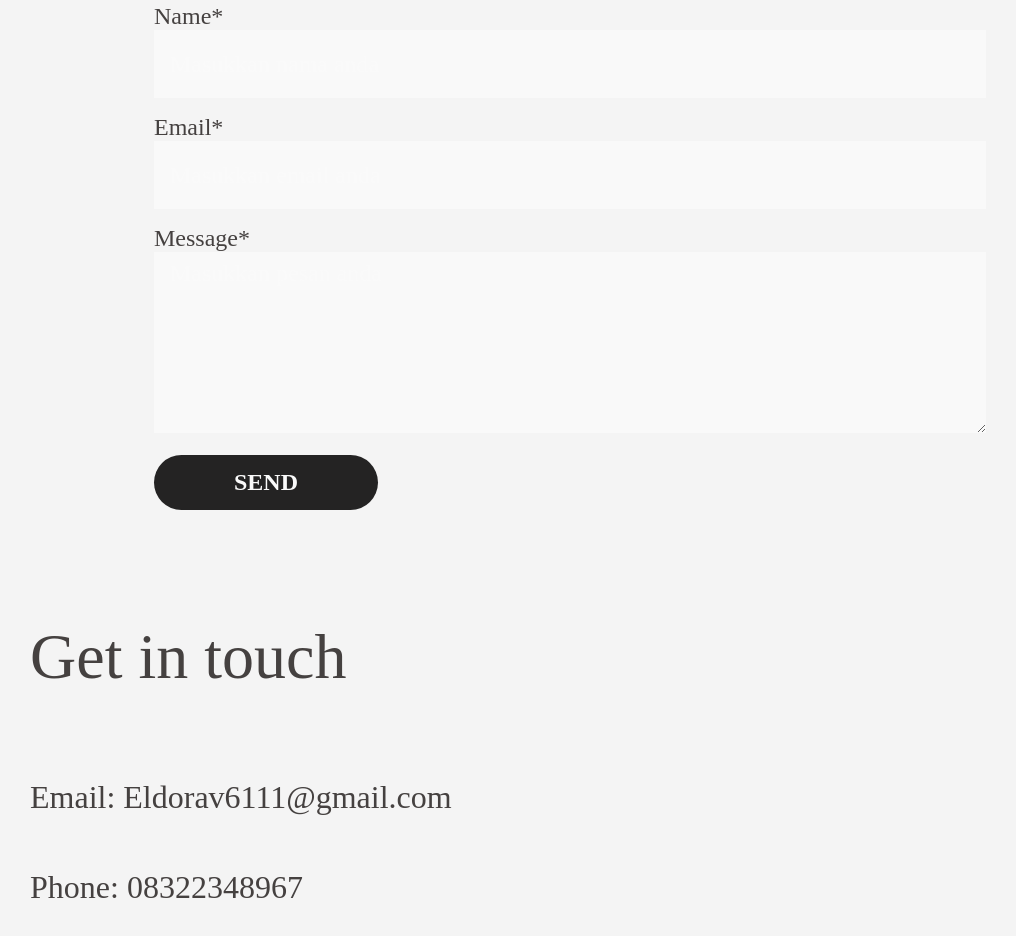
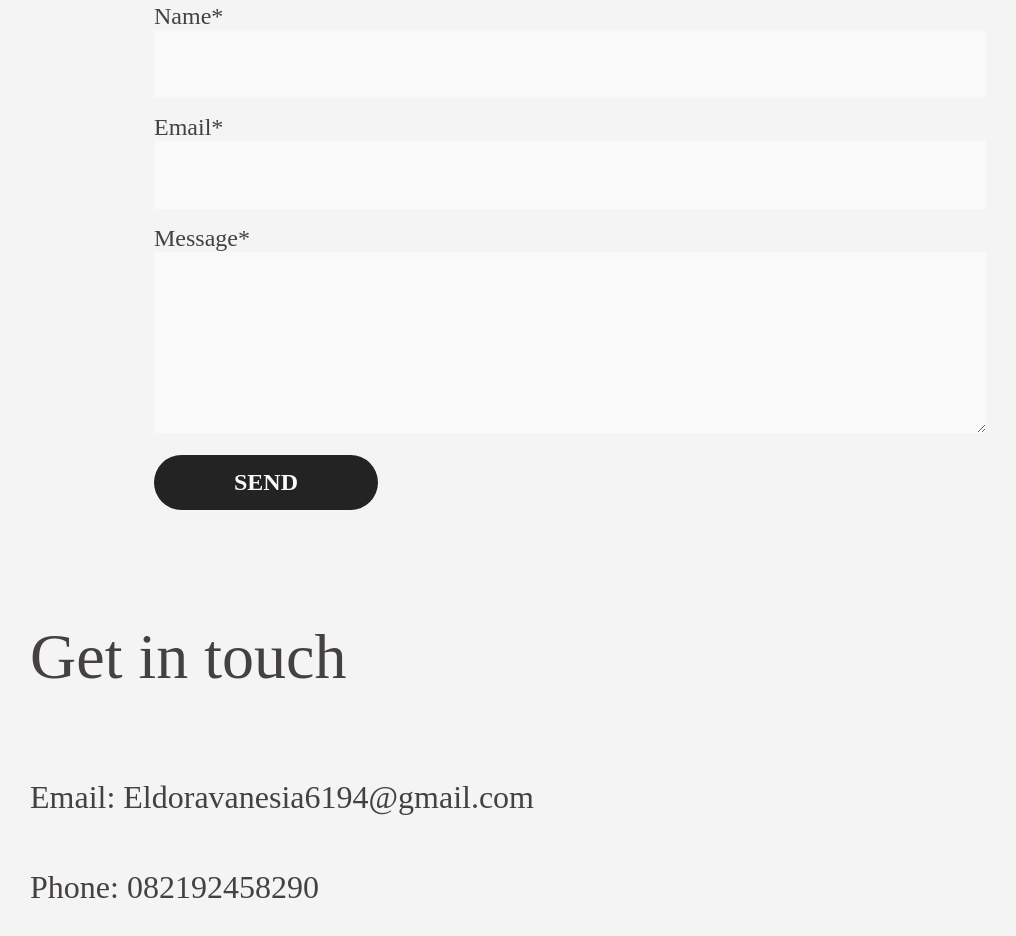
Before and after one commit to eld99/eld99.github.io, a plain HTML site: page index.html in a window 1280 px wide. Shown: the part 8243-9179 px from the top of the page, without its empty margins (70-1086 px from the left). Drawn offline with Linux system fonts and the light colour scheme; a web font is replaced by a local one.

Commit message:
Update index.html

```diff
--- a/index.html
+++ b/index.html
@@ -225,8 +225,8 @@
     <section class="footer">
         <div class="footer-container">
             <h4>Get in touch</h4>
-            <h5><a href="mailto:eldorav6111@gmail.com">Email: Eldorav6111@gmail.com</a></h5>
-            <h5><a href="https://wa.me/08322348967">Phone: 08322348967</a></h5>
+            <h5><a href="mailto:eldorav6111@gmail.com">Email: Eldoravanesia6194@gmail.com</a></h5>
+            <h5><a href="https://wa.me/08322348967">Phone: 082192458290</a></h5>
         </div>
 
     </section>
```
